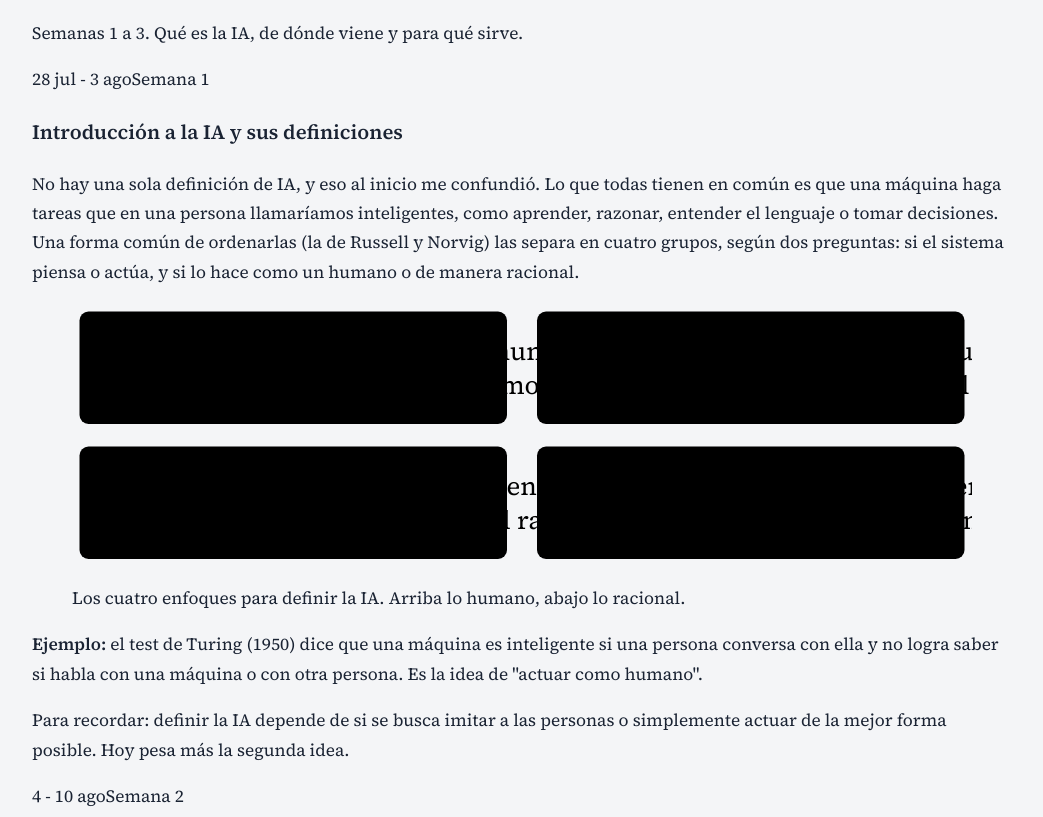
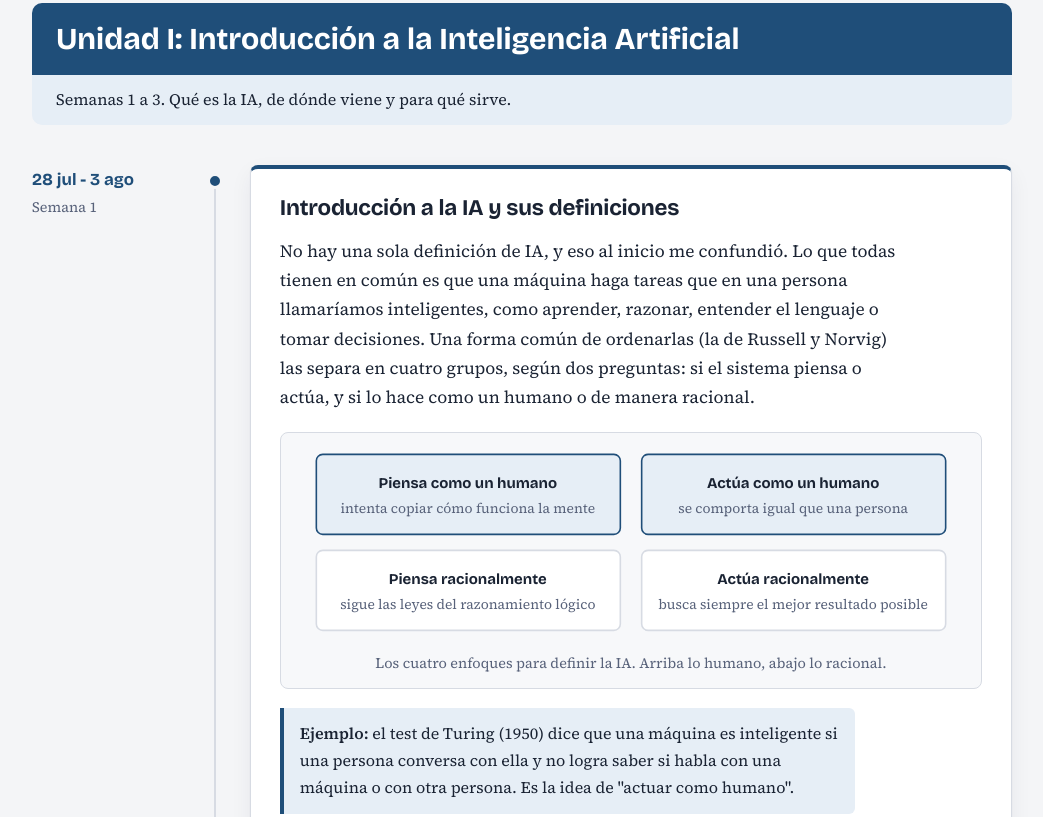
Before and after one commit to antonioarosteguivallerene-ops/Curso-Inteligencia-Artificial, a plain HTML site: page index.html in a window 1280 px wide. Shown: the part 458-1275 px from the top of the page, without its empty margins (118-1161 px from the left). Drawn offline with nearby package versions, Linux system fonts and the light colour scheme.

Commit message:
Enhance styles for chips and layout components

```diff
--- a/styles.css
+++ b/styles.css
@@ -71,3 +71,196 @@ h1 {
 .chip {
   font-family: var(--head);
   font-weight: 700;
+  font-size: 0.95rem;
+  text-decoration: none;
+  color: #fff;
+  padding: 0.6rem 1.15rem;
+  border-radius: 6px;
+  transition: transform 0.15s;
+}
+.chip-1 { background: var(--u1); }
+.chip-2 { background: var(--u2); }
+.chip:hover { transform: translateY(-2px); }
+
+.logo-box { display: flex; justify-content: center; }
+.logo-box img { width: min(270px, 75%); height: auto; }
+
+/* Unidades */
+.unit { padding: 3.5rem 0 1rem; }
+.u1 { --accent: var(--u1); --soft: var(--u1-soft); }
+.u2 { --accent: var(--u2); --soft: var(--u2-soft); }
+
+.unit h2 {
+  font-family: var(--head);
+  font-weight: 700;
+  font-size: clamp(1.4rem, 3vw, 1.9rem);
+  line-height: 1.2;
+  color: #fff;
+  background: var(--accent);
+  margin: 0;
+  padding: 1.1rem 1.5rem;
+  border-radius: 10px 10px 0 0;
+}
+
+.unit-note {
+  margin: 0 0 2.5rem;
+  padding: 0.7rem 1.5rem;
+  background: var(--soft);
+  color: var(--ink);
+  border-radius: 0 0 10px 10px;
+  font-size: 1rem;
+}
+
+/* Línea de tiempo semanal */
+.week {
+  display: grid;
+  grid-template-columns: 170px 1fr;
+  gap: 1.5rem;
+  position: relative;
+  padding-bottom: 2.4rem;
+}
+
+.week::before {
+  content: "";
+  position: absolute;
+  left: 170px;
+  top: 0.5rem;
+  bottom: -0.5rem;
+  border-left: 2px solid var(--line);
+  transform: translateX(0.75rem);
+}
+.week:last-child::before { bottom: 1.5rem; }
+
+.week::after {
+  content: "";
+  position: absolute;
+  left: 170px;
+  top: 0.5rem;
+  width: 16px;
+  height: 16px;
+  border-radius: 50%;
+  background: var(--accent);
+  border: 3px solid var(--bg);
+  transform: translateX(0.75rem) translateX(-7px);
+}
+
+.when {
+  font-family: var(--head);
+  font-weight: 700;
+  font-size: 1.05rem;
+  color: var(--accent);
+  padding-top: 0.1rem;
+}
+.when span {
+  display: block;
+  font-family: var(--text);
+  font-weight: 400;
+  font-size: 0.9rem;
+  color: var(--muted);
+}
+
+.body {
+  background: var(--surface);
+  border: 1px solid var(--line);
+  border-top: 4px solid var(--accent);
+  border-radius: 8px;
+  box-shadow: var(--shadow);
+  padding: 1.6rem 1.8rem;
+  margin-left: 1.5rem;
+  min-width: 0;
+}
+
+.body h3 {
+  font-family: var(--head);
+  font-weight: 700;
+  font-size: 1.4rem;
+  line-height: 1.25;
+  letter-spacing: -0.01em;
+  margin: 0 0 0.9rem;
+}
+
+.body p { margin: 0 0 1rem; max-width: 68ch; }
+.body p:last-child { margin-bottom: 0; }
+
+.ejemplo {
+  background: var(--soft);
+  border-left: 4px solid var(--accent);
+  padding: 0.75rem 1rem;
+  border-radius: 0 6px 6px 0;
+  font-size: 1rem;
+}
+
+.refs {
+  background: var(--panel);
+  border: 1px solid var(--line);
+  border-radius: 6px;
+  padding: 0.75rem 1rem;
+  font-size: 0.97rem;
+  color: var(--ink);
+  margin-top: 1.2rem;
+}
+
+/* Figuras y esquemas */
+.fig {
+  margin: 1.2rem 0;
+  padding: 1rem 1.1rem 0.8rem;
+  background: var(--panel);
+  border: 1px solid var(--line);
+  border-radius: 8px;
+}
+.fig svg { display: block; width: 100%; max-width: 640px; height: auto; margin-inline: auto; }
+.fig figcaption { font-size: 0.9rem; color: var(--muted); margin-top: 0.6rem; text-align: center; }
+.fig .b { fill: var(--soft); stroke: var(--accent); stroke-width: 1.5; }
+.fig .b2 { fill: var(--surface); stroke: var(--line); stroke-width: 1.5; }
+.fig .t { font: 700 14px var(--head); fill: var(--ink); text-anchor: middle; }
+.fig .s { font: 13px var(--text); fill: var(--muted); text-anchor: middle; }
+.fig .l { stroke: var(--muted); stroke-width: 1.6; fill: none; marker-end: url(#ar); }
+.fig .ln { stroke: var(--line); stroke-width: 2; }
+.fig .dots circle { fill: var(--accent); }
+
+/* Tabla de verdad */
+.table-wrap { overflow-x: auto; }
+table {
+  border-collapse: collapse;
+  width: 100%;
+  max-width: 640px;
+  margin-inline: auto;
+  font-family: var(--head);
+  text-align: center;
+  background: var(--surface);
+}
+caption { font-weight: 700; padding-bottom: 0.5rem; color: var(--muted); }
+th, td { border: 1px solid var(--line); padding: 0.4rem 0.8rem; }
+th { background: var(--accent); color: #fff; font-weight: 700; }
+tbody tr:nth-child(even) td { background: var(--panel); }
+td.no { background: #f5dfdf !important; font-weight: 700; color: #8f2d2d; }
+
+/* Pie */
+.foot {
+  margin-top: 3rem;
+  padding: 2.2rem 0;
+  background: var(--navy);
+  color: #c3cad8;
+  font-size: 0.95rem;
+  border-top: 4px solid var(--gold);
+}
+.foot p { margin: 0; }
+
+/* Pantallas pequeñas */
+@media (max-width: 720px) {
+  .hero { padding: 2rem 0 2.4rem; }
+  .hero-grid { grid-template-columns: 1fr; }
+  .logo-box { order: -1; }
+  .logo-box img { width: 150px; }
+  .week { grid-template-columns: 1fr; gap: 0.6rem; padding-left: 1.7rem; }
+  .week::before { left: 0; transform: translateX(6px); }
+  .week::after { left: 0; }
+  .body { margin-left: 0; padding: 1.2rem 1.1rem; }
+  .fig { padding: 0.7rem; }
+}
+
+@media (prefers-reduced-motion: reduce) {
+  html { scroll-behavior: auto; }
+  .chip { transition: none; }
+  .chip:hover { transform: none; }
+}
```
